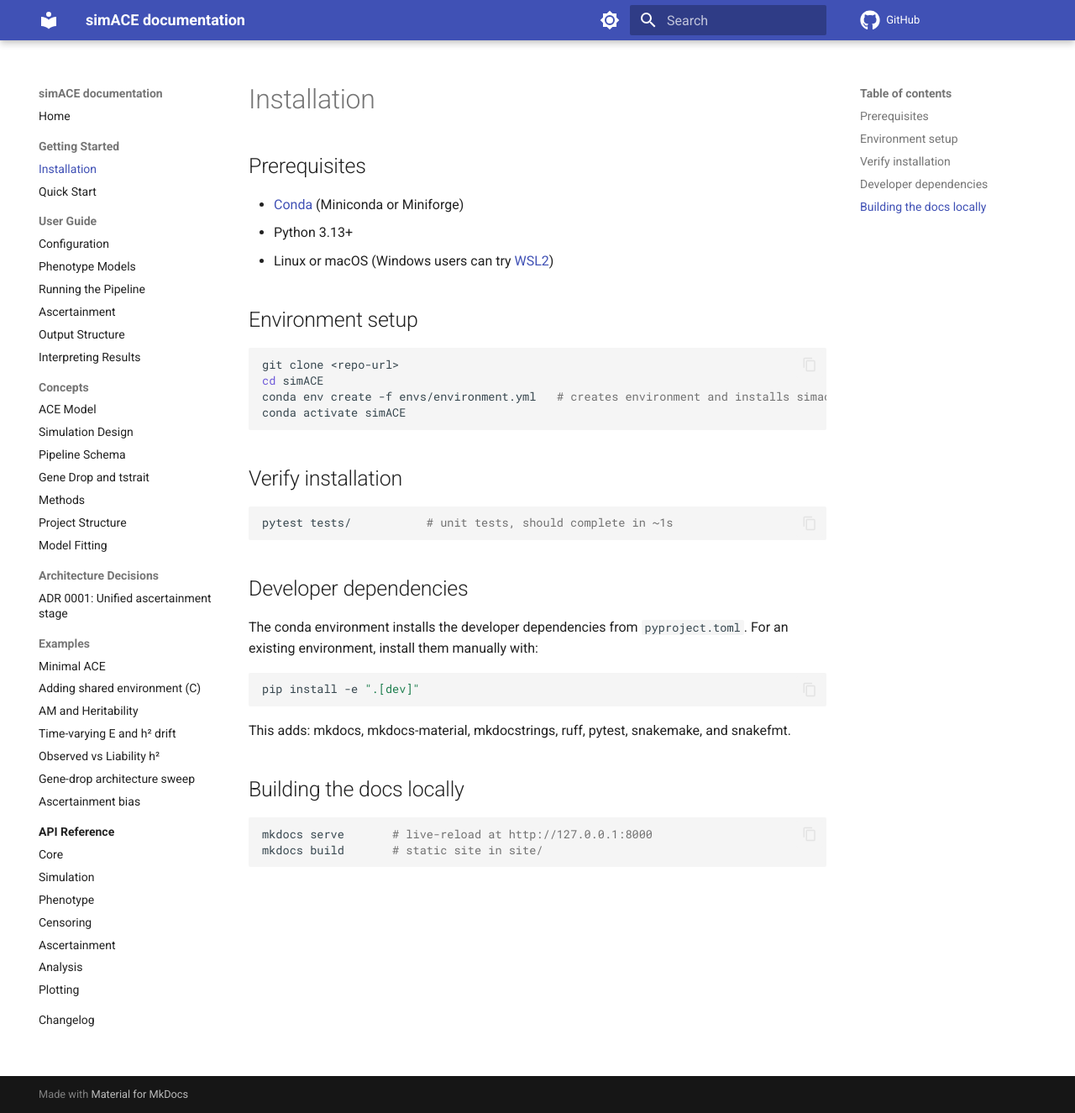
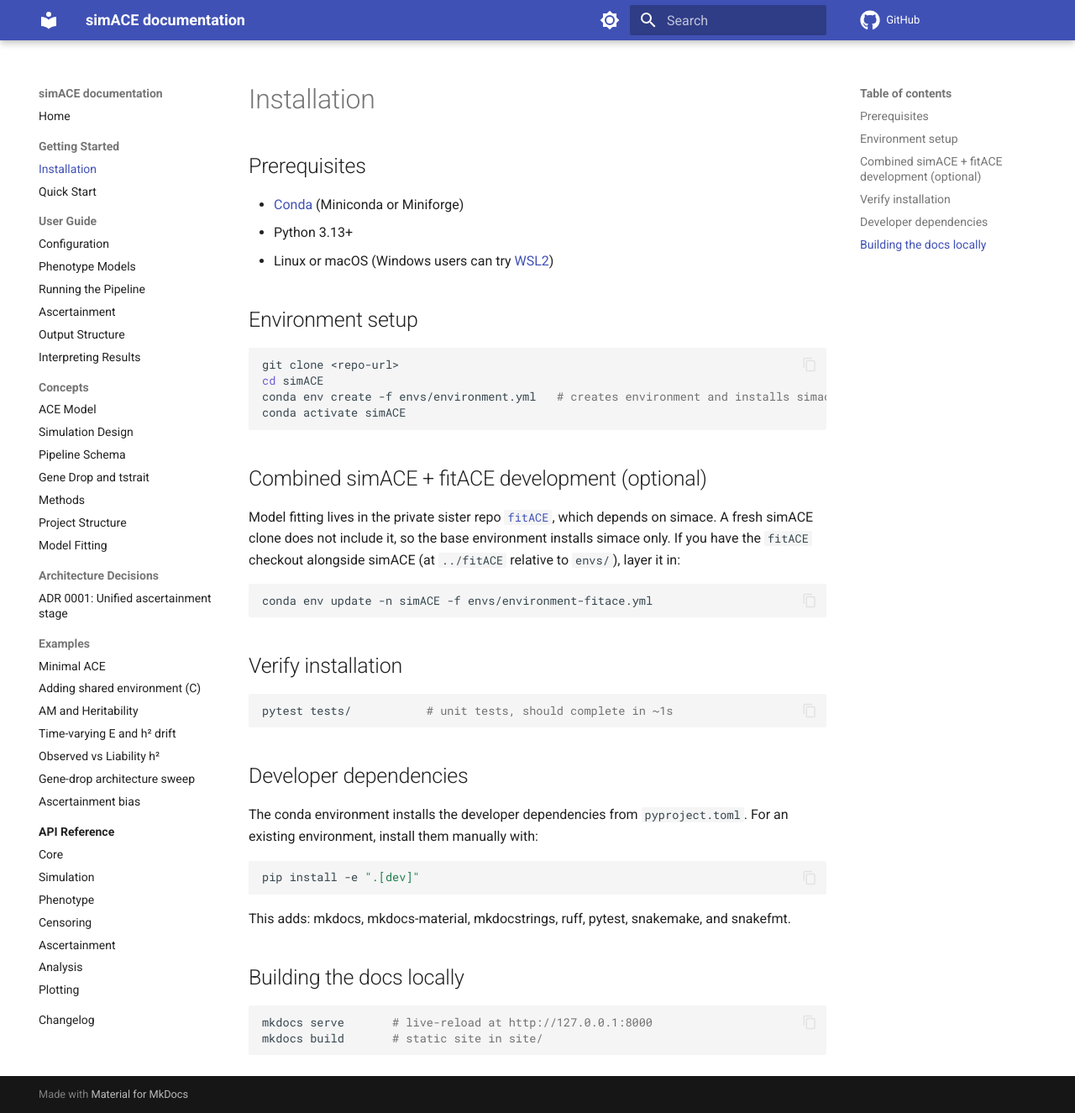
Before and after one commit to rwaples/simACE, an MkDocs documentation site: the page built from docs/getting-started/installation.md, in a window 1280 px wide and 1325 px high. Shown: the whole window at 84% size. Built offline with MkDocs 1.6.1 and Material for MkDocs 9.7.7, drawn with Linux system fonts in a browser that asks for light colours; comment, search, counter and statistics services are not loaded.

Commit message:
chore: decouple fitACE from base conda env into opt-in overlay
The base env files pinned `-e ../fitACE[plot]`, but fitACE is a private
nested checkout (gitignored, not a submodule) absent from a fresh simACE
clone. pip then read the missing path as a named requirement with extras
and failed: "../fitACE[plot] is not a valid editable requirement",
breaking `conda env create` on any machine without fitACE.

simace does not depend on fitACE (the dependency runs the other way), so
the base env now installs simace only. The editable moves to a thin
pip-only overlay, environment-fitace.yml, applied with `conda env update`
for combined simACE + fitACE development. Docs updated accordingly.

````diff
--- a/docs/getting-started/installation.md
+++ b/docs/getting-started/installation.md
@@ -11,8 +11,20 @@
 ```bash
 git clone <repo-url>
 cd simACE
-conda env create -f envs/environment.yml   # creates environment and installs simace + fitACE
+conda env create -f envs/environment.yml   # creates environment and installs simace
 conda activate simACE
+```
+
+## Combined simACE + fitACE development (optional)
+
+Model fitting lives in the private sister repo
+[`fitACE`](https://github.com/rwaples/fitACE), which depends on simace. A
+fresh simACE clone does not include it, so the base environment installs
+simace only. If you have the `fitACE` checkout alongside simACE (at
+`../fitACE` relative to `envs/`), layer it in:
+
+```bash
+conda env update -n simACE -f envs/environment-fitace.yml
 ```
 
 ## Verify installation
````
Also changed, not shown: 3 other files.
